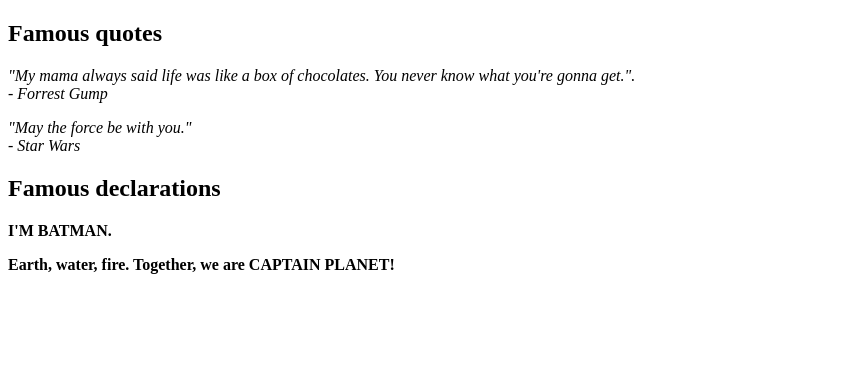
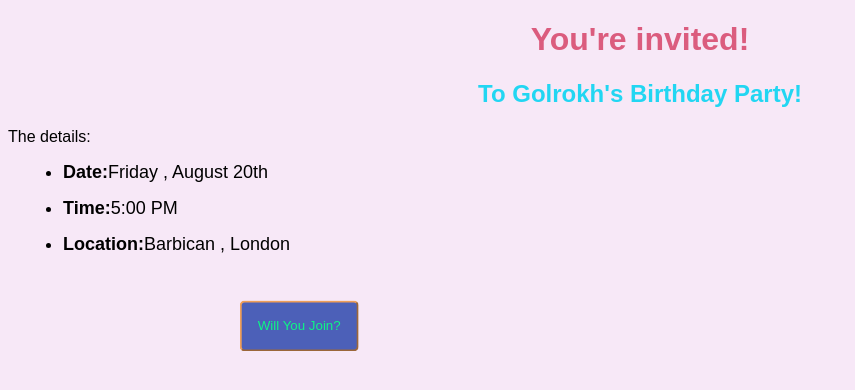
Before and after one commit to Goli2025/Goli2025.github.io, a plain HTML site: page index.html in a window 1280 px wide. Shown: the whole page, without its empty margins (0-855 px from the left). Drawn offline with Linux system fonts and the light colour scheme.

Commit message:
Update index.html

```diff
--- a/index.html
+++ b/index.html
@@ -2,39 +2,50 @@
 <html>
     <head>
         <meta charset="utf-8">
-        <title>Challenge: Famous font formats</title>
+        <title>Project: Event invite</title>
         <style>
-            .declaration {
-                font-weight:bold;
+            body {
+                font-family:arial,sans-serif;
+                background-color:rgb(247, 232, 247);
             }
+            h1 {
+                text-align:center;
+                color:rgb(219, 92, 126);
 
-            .quote {
-                font-style:italic;
+            }
+            h2 {
+                text-align:center;
+                color:rgb(34, 214, 242);
+            }
+            li {
+                margin:15px;
+                font-size:18px;
+            }
+            button {
+                margin:33px;
+                transform:translate(167%,-7%);
+                padding:16px;
+                left:250px;
+                background-color:rgb(76, 96, 184);
+                border-radius:5px;
+                border-color:rgb(240, 159, 88);
+                cursor:pointer;
+                color:rgb(14, 245, 134);
             }
         </style>
     </head>
     <body>
 
-    <h2>Famous quotes</h2>
-    <p class="quote">
-    "My mama always said life was like a box of chocolates. You never know what you're gonna get.".
-    <br> - Forrest Gump
-    </p>
+        <h1>You're invited!</h1>
+        <h2>To Golrokh's Birthday Party!</h2>
 
-    <p class="quote">
-    "May the force be with you."
-    <br>- Star Wars
-    </p>
-
-     <h2>Famous declarations</h2>
-
-    <p class="declaration">
-    I'M BATMAN.
-    </p>
-
-    <p class="declaration">
-    Earth, water, fire. Together, we are CAPTAIN PLANET!
-    </p>
+        <p>The details:</p>
+        <ul>
+            <li><strong>Date:</strong>Friday , August 20th</li>
+            <li><strong>Time:</strong>5:00 PM</li>
+            <li><strong>Location:</strong>Barbican , London</li>
+        </ul>
+        <button>Will You Join?</button>
 
     </body>
 </html>
```
